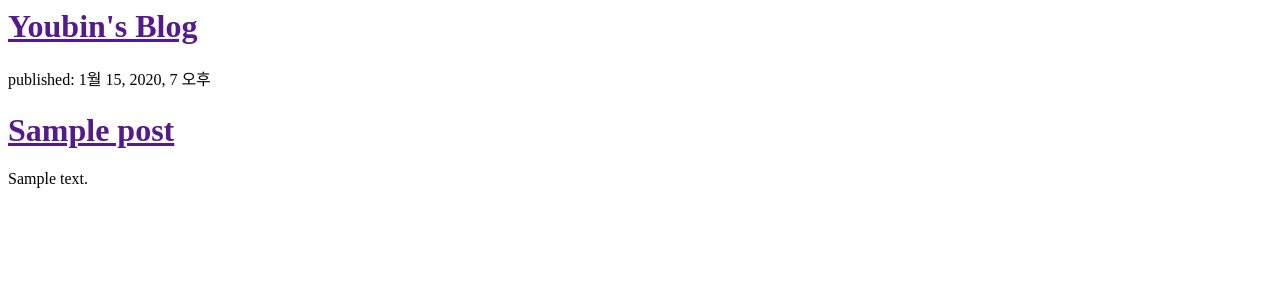
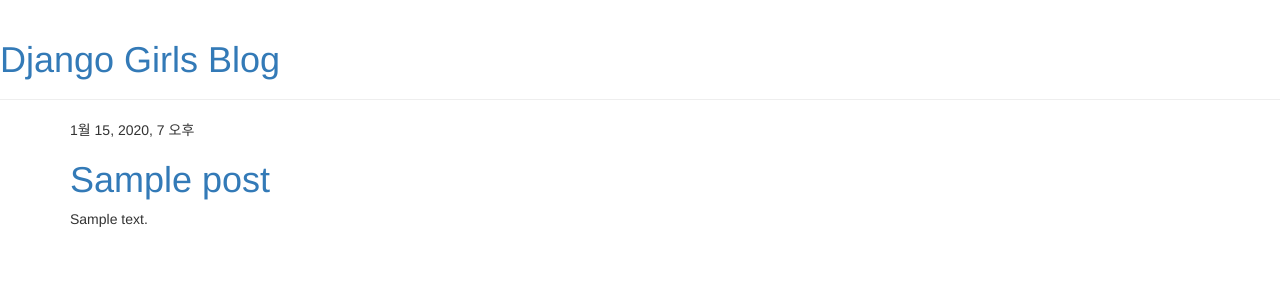
Before and after one commit to apffjs123/my-first-blog, a Django app: template blog/templates/blog/post_list.html in a window 1280 px wide. Shown: the top 300 px of the page. Run offline with Django 3.2, Linux system fonts and the light colour scheme; the template is opened without the code that fills it: values that come from a table or form of the project are taken from there, others are empty; tables that the repository leaves empty hold one stand-in row (values such as "Sample post"); some libraries are stand-ins or nearby versions.

Commit message:
Added view and template for detailed blog post as well as CSS for the site.

```diff
--- /dev/null
+++ b/blog/templates/blog/base.html
@@ -0,0 +1,24 @@
+{% load static %}
+<html>
+    <head>
+        <title>Django Girls blog</title>
+        <link rel="stylesheet" href="//maxcdn.bootstrapcdn.com/bootstrap/3.2.0/css/bootstrap.min.css">
+        <link rel="stylesheet" href="//maxcdn.bootstrapcdn.com/bootstrap/3.2.0/css/bootstrap-theme.min.css">
+        <link href='//fonts.googleapis.com/css?family=Lobster&subset=latin,latin-ext' rel='stylesheet' type='text/css'>
+        <link rel="stylesheet" href="{% static 'css/blog.css' %}">
+    </head>
+    <body>
+        <div class="page-header">
+            <h1><a href="/">Django Girls Blog</a></h1>
+        </div>
+
+        <div class="content container">
+            <div class="row">
+                <div class="col-md-8">
+                    {% block content %}
+                    {% endblock %}
+                </div>
+            </div>
+        </div>
+    </body>
+</html>
--- a/blog/templates/blog/post_list.html
+++ b/blog/templates/blog/post_list.html
@@ -1,18 +1,13 @@
-<html>
-   <head>
-       <title>Youbin's Blog</title>
-   </head>
-<body>
-<div>
-    <h1><a href="">Youbin's Blog</a></h1>
-</div>
+{% extends 'blog/base.html' %}
 
-{%for post in posts %}
-<div>
-   <p>published: {{ post.published_date }}</p>
-    <h1><a href="">{{ post.title }}</a></h1>
-    <p>{{ post.text|linebreaksbr }} </p>
-</div>
-{% endfor %}
-</body>
-</html>
+{% block content %}
+    {%for post in posts %}
+    <div class = "post">
+        <div class = "date">
+        {{ post.published_date }}
+        </div>
+        <h1><a href="{% url 'post_detail' pk=post.pk %}">{{ post.title }}</a></h1>
+        <p>{{ post.text|linebreaksbr }}</p>
+    </div>
+    {% endfor %}
+{% endblock %}
--- a/blog/urls.py
+++ b/blog/urls.py
@@ -3,4 +3,5 @@ from . import views
 
 urlpatterns = [
     url(r'^$', views.post_list, name='post_list'),
+    url(r'^post/(?P<pk>\d+)/$', views.post_detail, name='post_detail'),
 ]
--- a/blog/views.py
+++ b/blog/views.py
@@ -1,4 +1,4 @@
-from django.shortcuts import render
+from django.shortcuts import render, get_object_or_404
 from django.utils import timezone
 from .models import Post
 
@@ -7,3 +7,7 @@ from .models import Post
 def post_list(request):
     posts = Post.objects.filter(published_date__lte=timezone.now()).order_by('published_date')
     return render(request, 'blog/post_list.html', {'posts': posts})
+
+def post_detail(request, pk):
+    post = get_object_or_404(Post, pk=pk)
+    return render(request, 'blog/post_detail.html', {'post': post})
```
Also changed, not shown: blog/templates/blog/post_detail.html (added, +13 -0 lines).
